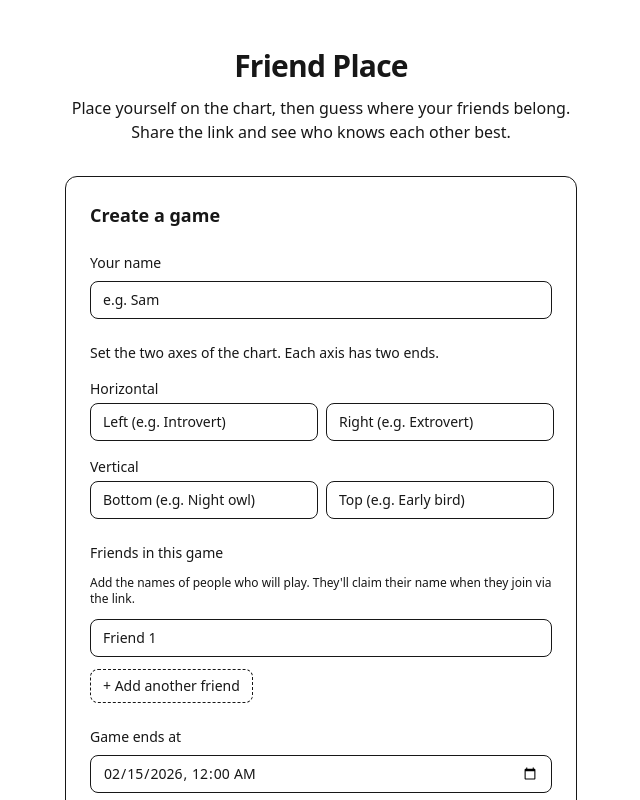
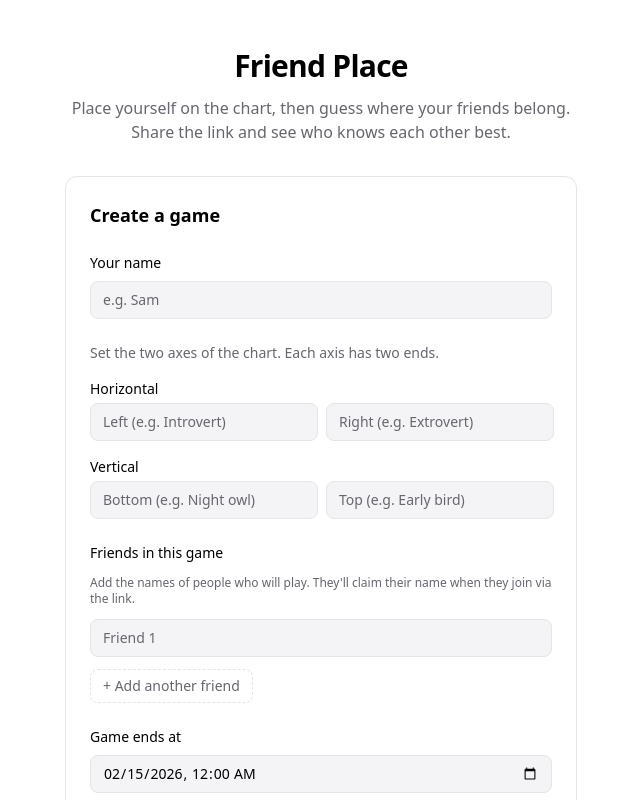
Before and after one commit to DubiousLlama/friend-place-treehacks, a Next.js app: page / in a window 1280 px wide. Shown: the top 800 px of the page, without its empty margins (319-959 px from the left). Built offline with nearby package versions, Linux system fonts and the light colour scheme.

Commit message:
Color fixes

```diff
--- a/app/page.tsx
+++ b/app/page.tsx
@@ -164,10 +164,10 @@ export default function Home() {
     <div className="flex min-h-screen flex-col items-center justify-center px-4 py-12 font-sans">
       <main className="w-full max-w-lg flex flex-col items-center gap-8">
         <div className="flex flex-col gap-3 text-center">
-          <h1 className="text-3xl font-bold tracking-tight text-[var(--black)]">
+          <h1 className="text-3xl font-bold tracking-tight text-black">
             Friend Place
           </h1>
-          <p className="text-[var(--secondary)]">
+          <p className="text-secondary">
             Place yourself on the chart, then guess where your friends belong.
             Share the link and see who knows each other best.
           </p>
@@ -175,15 +175,15 @@ export default function Home() {
 
         <form
           onSubmit={handleCreateGame}
-          className="w-full rounded-xl border border-[var(--border)] bg-[var(--white)] p-6 flex flex-col gap-6"
+          className="w-full rounded-xl border border-surface-muted bg-white p-6 flex flex-col gap-6"
         >
-          <h2 className="text-lg font-semibold text-[var(--black)]">
+          <h2 className="text-lg font-semibold text-black">
             Create a game
           </h2>
 
           {/* Your name */}
           <div className="flex flex-col gap-2">
-            <label className="text-sm font-medium text-[var(--black)]">
+            <label className="text-sm font-medium text-black">
               Your name
             </label>
             <input
@@ -192,18 +192,18 @@ export default function Home() {
               onChange={(e) => setCreatorName(e.target.value)}
               placeholder="e.g. Sam"
               maxLength={50}
-              className="rounded-lg border border-[var(--border)] bg-[var(--surface)] px-3 py-2 text-sm text-[var(--black)] placeholder:text-[var(--secondary)]"
+              className="rounded-lg border border-surface-muted bg-surface px-3 py-2 text-sm text-black placeholder:text-secondary"
             />
           </div>
 
           {/* Axis labels */}
           <div className="flex flex-col gap-4">
-            <p className="text-sm text-[var(--secondary)]">
+            <p className="text-sm text-secondary">
               Set the two axes of the chart. Each axis has two ends.
             </p>
 
             <fieldset className="flex flex-col gap-2">
-              <legend className="text-sm font-medium text-[var(--black)] mb-1">
+              <legend className="text-sm font-medium text-black mb-1">
                 Horizontal
               </legend>
               <div className="flex gap-2">
@@ -213,7 +213,7 @@ export default function Home() {
                   onChange={(e) => setXLow(e.target.value)}
                   placeholder="Left (e.g. Introvert)"
                   maxLength={40}
-                  className="flex-1 rounded-lg border border-[var(--border)] bg-[var(--surface)] px-3 py-2 text-sm text-[var(--black)] placeholder:text-[var(--secondary)]"
+                  className="flex-1 rounded-lg border border-surface-muted bg-surface px-3 py-2 text-sm text-black placeholder:text-secondary"
                 />
                 <input
                   type="text"
@@ -221,13 +221,13 @@ export default function Home() {
                   onChange={(e) => setXHigh(e.target.value)}
                   placeholder="Right (e.g. Extrovert)"
                   maxLength={40}
-                  className="flex-1 rounded-lg border border-[var(--border)] bg-[var(--surface)] px-3 py-2 text-sm text-[var(--black)] placeholder:text-[var(--secondary)]"
+                  className="flex-1 rounded-lg border border-surface-muted bg-surface px-3 py-2 text-sm text-black placeholder:text-secondary"
                 />
               </div>
             </fieldset>
 
             <fieldset className="flex flex-col gap-2">
-              <legend className="text-sm font-medium text-[var(--black)] mb-1">
+              <legend className="text-sm font-medium text-black mb-1">
                 Vertical
               </legend>
               <div className="flex gap-2">
@@ -237,7 +237,7 @@ export default function Home() {
                   onChange={(e) => setYLow(e.target.value)}
                   placeholder="Bottom (e.g. Night owl)"
                   maxLength={40}
-                  className="flex-1 rounded-lg border border-[var(--border)] bg-[var(--surface)] px-3 py-2 text-sm text-[var(--black)] placeholder:text-[var(--secondary)]"
+                  className="flex-1 rounded-lg border border-surface-muted bg-surface px-3 py-2 text-sm text-black placeholder:text-secondary"
                 />
                 <input
                   type="text"
@@ -245,7 +245,7 @@ export default function Home() {
                   onChange={(e) => setYHigh(e.target.value)}
                   placeholder="Top (e.g. Early bird)"
                   maxLength={40}
-                  className="flex-1 rounded-lg border border-[var(--border)] bg-[var(--surface)] px-3 py-2 text-sm text-[var(--black)] placeholder:text-[var(--secondary)]"
+                  className="flex-1 rounded-lg border border-surface-muted bg-surface px-3 py-2 text-sm text-black placeholder:text-secondary"
                 />
               </div>
             </fieldset>
@@ -253,10 +253,10 @@ export default function Home() {
 
           {/* Player names */}
           <div className="flex flex-col gap-3">
-            <label className="text-sm font-medium text-[var(--black)]">
+            <label className="text-sm font-medium text-black">
               Friends in this game
             </label>
-            <p className="text-xs text-[var(--secondary)]">
+            <p className="text-xs text-secondary">
               Add the names of people who will play. They&apos;ll claim their
               name when they join via the link.
             </p>
@@ -268,13 +268,13 @@ export default function Home() {
                   onChange={(e) => updatePlayerName(i, e.target.value)}
                   placeholder={`Friend ${i + 1}`}
                   maxLength={50}
-                  className="flex-1 rounded-lg border border-[var(--border)] bg-[var(--surface)] px-3 py-2 text-sm text-[var(--black)] placeholder:text-[var(--secondary)]"
+                  className="flex-1 rounded-lg border border-surface-muted bg-surface px-3 py-2 text-sm text-black placeholder:text-secondary"
                 />
                 {playerNames.length > 1 && (
                   <button
                     type="button"
                     onClick={() => removePlayerName(i)}
-                    className="rounded-lg border border-[var(--border)] px-3 py-2 text-sm text-[var(--secondary)] hover:text-red-500 hover:border-red-300 transition-colors"
+                    className="rounded-lg border border-surface-muted px-3 py-2 text-sm text-secondary hover:text-red-500 hover:border-red-300 transition-colors"
                     aria-label="Remove"
                   >
                     &times;
@@ -285,7 +285,7 @@ export default function Home() {
             <button
               type="button"
               onClick={addPlayerNameField}
-              className="self-start rounded-lg border border-dashed border-[var(--border)] px-3 py-1.5 text-sm text-[var(--secondary)] hover:border-[var(--splash)] hover:text-[var(--splash)] transition-colors"
+              className="self-start rounded-lg border border-dashed border-surface-muted px-3 py-1.5 text-sm text-secondary hover:border-splash hover:text-splash transition-colors"
             >
               + Add another friend
             </button>
@@ -293,14 +293,14 @@ export default function Home() {
 
           {/* End time */}
           <div className="flex flex-col gap-2">
-            <label className="text-sm font-medium text-[var(--black)]">
+            <label className="text-sm font-medium text-black">
               Game ends at
             </label>
             <input
               type="datetime-local"
               value={endTime}
               onChange={(e) => setEndTime(e.target.value)}
-              className="rounded-lg border border-[var(--border)] bg-[var(--surface)] px-3 py-2 text-sm text-[var(--black)]"
+              className="rounded-lg border border-surface-muted bg-surface px-3 py-2 text-sm text-black"
             />
           </div>
 
@@ -310,9 +310,9 @@ export default function Home() {
               type="checkbox"
               checked={endEarlyWhenComplete}
               onChange={(e) => setEndEarlyWhenComplete(e.target.checked)}
-              className="size-4 rounded border-[var(--border)] accent-[var(--splash)]"
+              className="size-4 rounded border-surface-muted accent-splash"
             />
-            <span className="text-sm text-[var(--secondary)]">
+            <span className="text-sm text-secondary">
               End early once all names are claimed and everyone has placed
             </span>
           </label>
@@ -320,7 +320,7 @@ export default function Home() {
           <button
             type="submit"
             disabled={creating}
-            className="rounded-xl bg-[var(--splash)] text-[var(--white)] py-3 font-semibold hover:opacity-90 disabled:opacity-60 transition-opacity"
+            className="rounded-xl bg-splash text-white py-3 font-semibold hover:opacity-90 disabled:opacity-60 transition-opacity"
           >
             {creating ? "Creating..." : "Create game"}
           </button>
--- a/components/GameInfoPanel.tsx
+++ b/components/GameInfoPanel.tsx
@@ -133,12 +133,12 @@ export function GameInfoPanel({
                     type="text"
                     readOnly
                     value={shareUrl}
-                    className="min-w-0 flex-1 rounded-lg border border-[var(--border)] bg-[var(--surface)] px-3 py-1.5 text-xs text-[var(--black)] font-mono truncate"
+                    className="min-w-0 flex-1 rounded-lg border border-surface-muted bg-surface px-3 py-1.5 text-xs text-black font-mono truncate"
                   />
                   <button
                     type="button"
                     onClick={handleCopyLink}
-                    className="shrink-0 rounded-lg bg-[var(--black)] text-white px-3 py-1.5 text-xs font-medium hover:opacity-90 transition-opacity"
+                    className="shrink-0 rounded-lg bg-black text-white px-3 py-1.5 text-xs font-medium hover:opacity-90 transition-opacity"
                   >
                     {copySuccess ? "Copied!" : "Copy"}
                   </button>
```
Also changed, not shown: components/GameDashboard.tsx (+34 -34 lines), components/NameSelector.tsx (+14 -14 lines).
